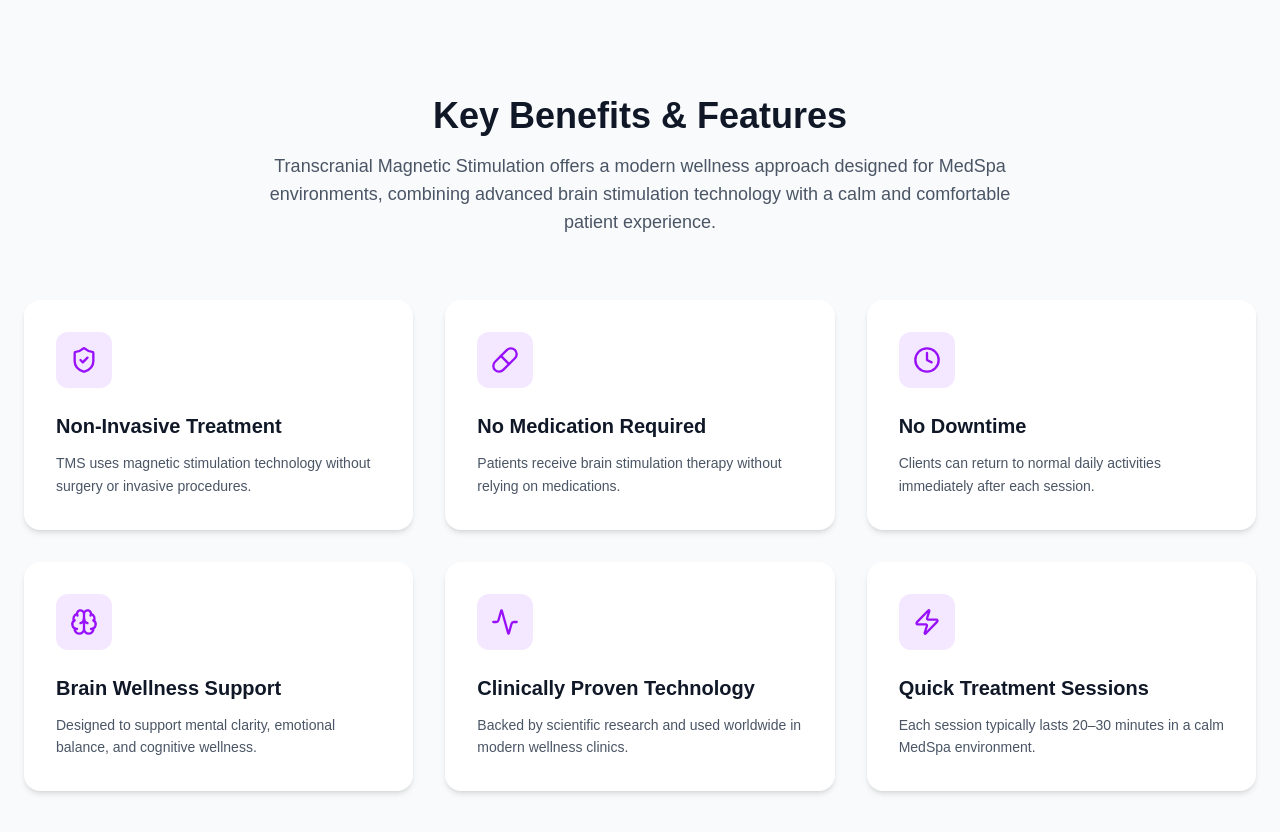
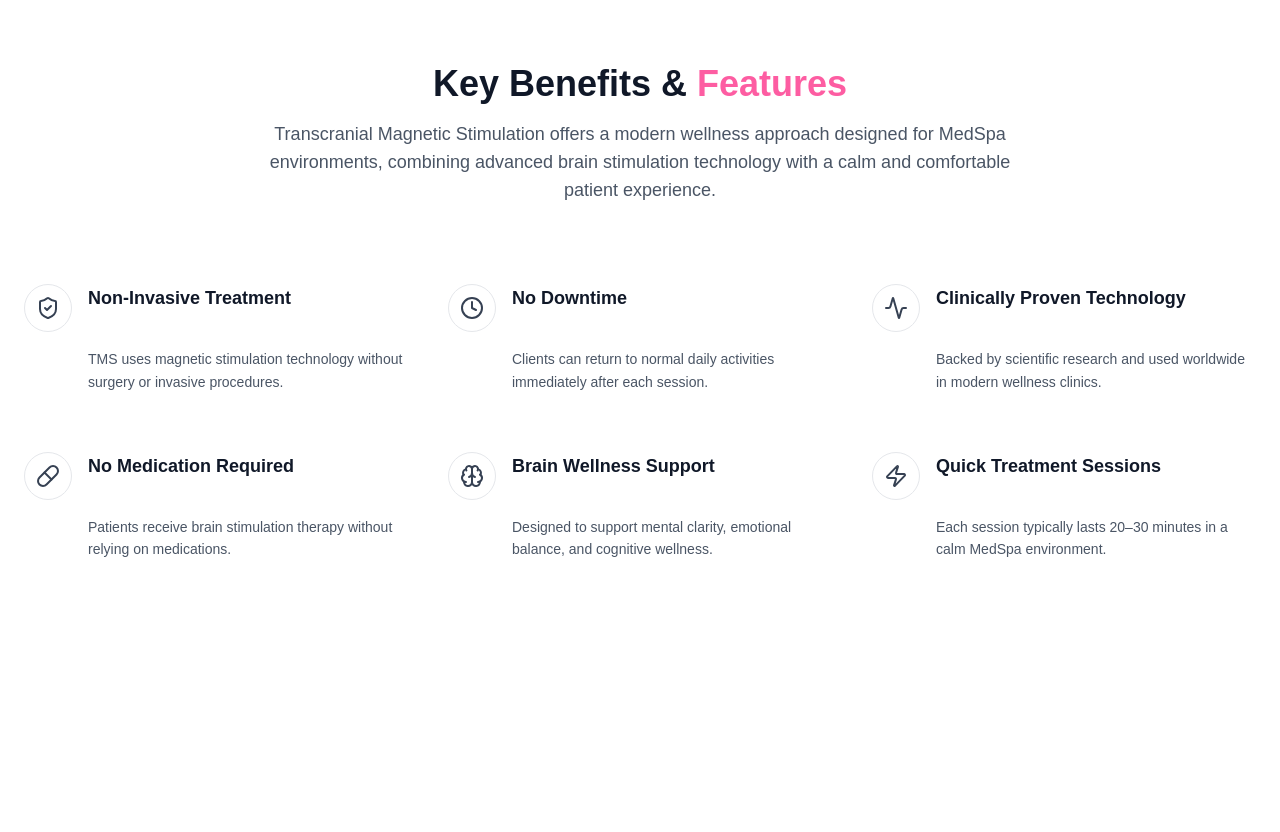
Before and after one commit to sritechbees/imesusa, a Next.js app: page /products/tms/TMSbenefits in a window 1280 px wide. Shown: the top 832 px of the page. After the commit the page ends 800 px from the top, so only its background shows below. Built offline with nearby package versions, Linux system fonts and the light colour scheme.

Commit message:
tms benefits add

```diff
--- a/next.config.ts
+++ b/next.config.ts
@@ -3,6 +3,13 @@ import type { NextConfig } from "next";
 const nextConfig: NextConfig = {
   /* config options here */
   reactStrictMode: true,
+
+   output: "export",
+    images: {
+    unoptimized: true,
+
+  },
+   trailingSlash: true,
 };
 
 export default nextConfig;
--- a/package.json
+++ b/package.json
@@ -5,6 +5,7 @@
   "scripts": {
     "dev": "next dev",
     "build": "next build",
+  "export": "next export",
     "start": "next start",
     "lint": "eslint"
   },
--- a/src/pages/products/tms/TMSbenefits.tsx
+++ b/src/pages/products/tms/TMSbenefits.tsx
@@ -39,19 +39,21 @@ export default function KeyBenefitsFeatures() {
   ];
 
   return (
-    <section className="bg-gray-50 py-24">
+    <section className="bg-white py-16">
 
       <div className="max-w-7xl mx-auto px-6">
 
-        {/* Section Heading */}
+        {/* 🔹 HEADING */}
         <motion.div
-          initial={{ opacity:0, y:40 }}
-          whileInView={{ opacity:1, y:0 }}
-          transition={{ duration:0.6 }}
-          className="text-center mb-16"
+          initial={{ opacity: 0, y: 40 }}
+          whileInView={{ opacity: 1, y: 0 }}
+          transition={{ duration: 0.6 }}
+          viewport={{ once: true }}
+          className="text-center mb-20"
         >
-          <h2 className="text-4xl font-bold text-gray-900 mb-4">
-            Key Benefits & Features
+          <h2 className="text-3xl md:text-4xl font-bold text-gray-900 mb-4">
+            Key Benefits &{" "}
+            <span className="text-[#fd5da2]">Features</span>
           </h2>
 
           <p className="text-gray-600 text-lg max-w-3xl mx-auto">
@@ -62,8 +64,8 @@ export default function KeyBenefitsFeatures() {
           </p>
         </motion.div>
 
-        {/* Features Grid */}
-        <div className="grid md:grid-cols-2 lg:grid-cols-3 gap-8">
+        {/* 🌊 WATERFALL LAYOUT */}
+        <div className="columns-1 sm:columns-2 lg:columns-3 gap-10 space-y-10">
 
           {features.map((item, index) => {
             const Icon = item.icon;
@@ -71,22 +73,33 @@ export default function KeyBenefitsFeatures() {
             return (
               <motion.div
                 key={index}
-                initial={{ opacity:0, y:40 }}
-                whileInView={{ opacity:1, y:0 }}
-                transition={{ delay:index * 0.2 }}
-                className="bg-white p-8 rounded-2xl shadow-md hover:shadow-xl transition"
+                initial={{ opacity: 0, y: 60 }}
+                whileInView={{ opacity: 1, y: 0 }}
+                transition={{ delay: index * 0.15 }}
+                viewport={{ once: true }}
+                className="group break-inside-avoid mb-10"
               >
-                <div className="w-14 h-14 flex items-center justify-center rounded-xl bg-purple-100 mb-6">
-                  <Icon className="text-purple-600 w-7 h-7" />
+
+                {/* ICON + TITLE */}
+                <div className="flex items-start gap-4">
+
+                  <div className="w-12 h-12 flex items-center justify-center rounded-full border border-gray-200 group-hover:border-[#fd5da2] transition">
+                    <Icon className="w-6 h-6 text-gray-700 group-hover:text-[#fd5da2] transition" />
+                  </div>
+
+                  <h3 className="text-lg font-semibold text-gray-900 group-hover:text-[#fd5da2] transition">
+                    {item.title}
+                  </h3>
+
                 </div>
 
-                <h3 className="text-xl font-semibold text-gray-900 mb-3">
-                  {item.title}
-                </h3>
-
-                <p className="text-gray-600 leading-relaxed text-sm">
+                {/* DESCRIPTION */}
+                <p className="text-gray-600 mt-4 leading-relaxed text-sm pl-16">
                   {item.desc}
                 </p>
+
+                {/* HOVER LINE */}
+                <div className="mt-4 ml-16 h-[2px] w-0 bg-[#fd5da2] group-hover:w-20 transition-all duration-300"></div>
 
               </motion.div>
             );
```
